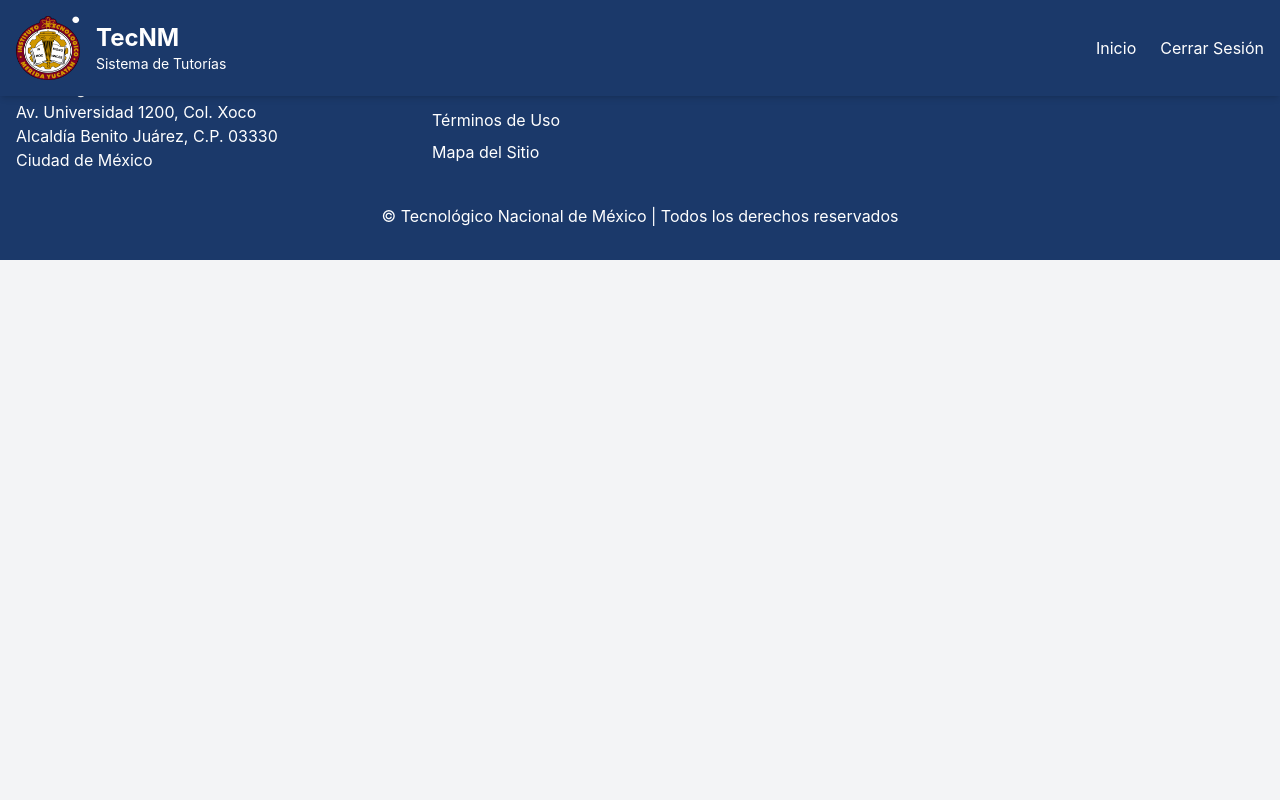
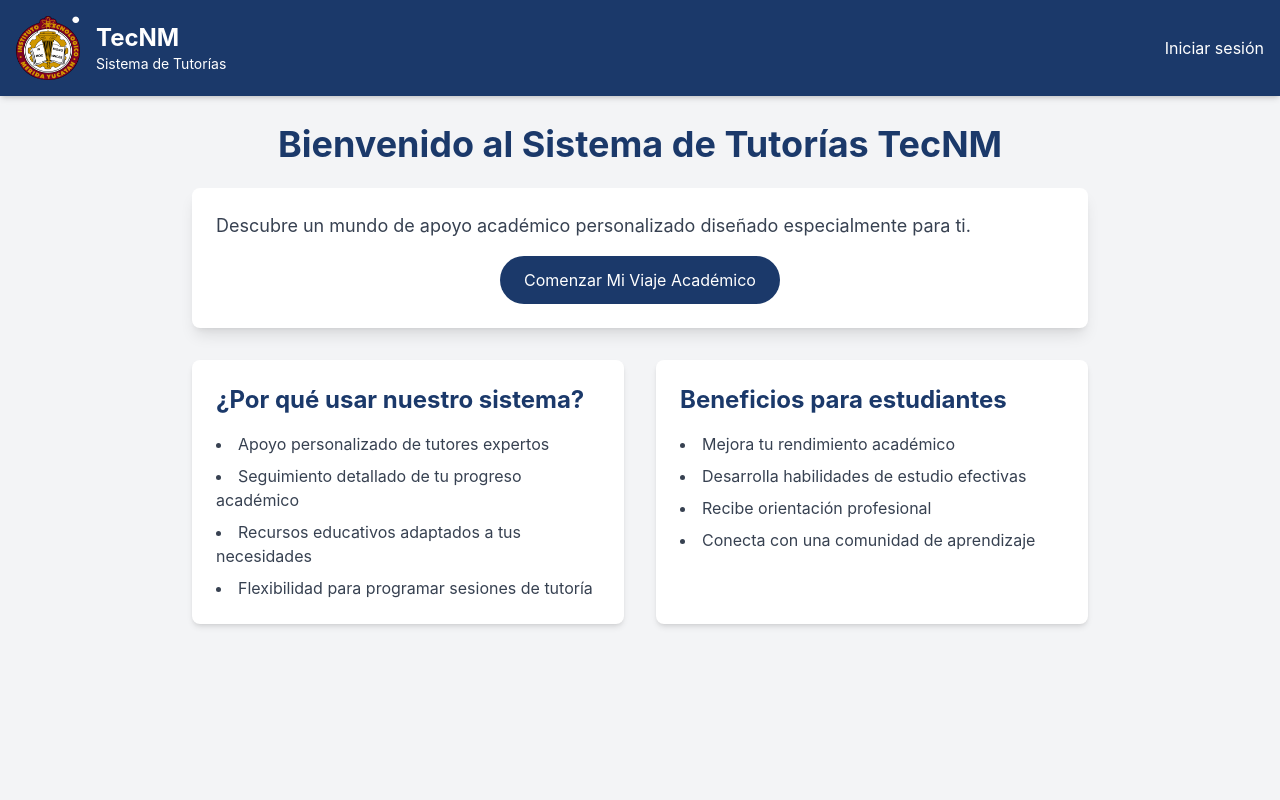
Before and after one commit to MrPoncho30/tutores, a React (Create React App) app: page /home in a window 1280 px wide. Shown: the top 800 px of the page. Built offline with nearby package versions, Linux system fonts and the light colour scheme; grey boxes are pictures that could not be loaded.

Commit message:
Modifications in the header, start, etc.

```diff
--- a/package.json
+++ b/package.json
@@ -6,6 +6,7 @@
     "@testing-library/jest-dom": "^5.17.0",
     "@testing-library/react": "^13.4.0",
     "@testing-library/user-event": "^13.5.0",
+    "font-awesome": "^4.7.0",
     "react": "^18.3.1",
     "react-dom": "^18.3.1",
     "react-router-dom": "^7.0.1",
--- a/src/App.js
+++ b/src/App.js
@@ -1,20 +1,24 @@
 import './App.css';
-import { BrowserRouter as Router, Routes, Route, Navigate } from 'react-router-dom';
+import { BrowserRouter as Router, Routes, Route } from 'react-router-dom';
 import Header from './components/header';
 import Footer from './components/footer';
 import LoginForm from './components/loginForm';
 import Main from './components/Main';
 import FormularioCuestionario from './components/FormQuest';
+import Home from './components/home';
+import 'font-awesome/css/font-awesome.min.css';
+
 
 const App = () => (
   <Router>
     <div className="flex flex-col min-h-screen bg-gray-100">
       <Header />
       <Routes>
-        <Route path="/" element={<Navigate to="/loginForm" replace />} />
-        <Route path="/loginForm" element={<LoginForm />} exact />
-        <Route path="/Main" element={<Main />} exact />
-        <Route path="/FormQuest" element={<FormularioCuestionario />} exact />
+        <Route path="/" element={<Home />} /> {/* Página inicial */}
+        <Route path="/home" element={<Home />} />
+        <Route path="/loginForm" element={<LoginForm />} />
+        <Route path="/Main" element={<Main />} />
+        <Route path="/FormQuest" element={<FormularioCuestionario />} />
       </Routes>
       <Footer />
     </div>
--- a/src/components/FormQuest.jsx
+++ b/src/components/FormQuest.jsx
@@ -45,9 +45,72 @@ const FormularioCuestionario = () => {
             </Question>
 
             <Question title="4. Califica tu habilidad para comunicarte efectivamente con tus tutorados:">
-              <div className="flex items-center space-x-4">
-                <input type="range" name="comunicacion" min="1" max="5" className="w-full" />
-                <span className="text-sm text-gray-600">1 (Necesita mejorar) - 5 (Excelente)</span>
+              <div className="flex flex-col items-center space-y-6">
+                <label className="text-2xl font-bold text-[#1B396A] mt-2 text-center">
+                  Habilidad de Comunicación
+                </label>
+
+                <div className="relative w-full max-w-lg">
+                  <input
+                    type="range"
+                    name="comunicacion"
+                    min="1"
+                    max="5"
+                    step="1"
+                    className="w-full h-4 bg-transparent appearance-none rounded-full cursor-pointer"
+                    style={{
+                      background: "linear-gradient(to right, #FF6F61, #FF9F70)",
+                    }}
+                  />
+
+                  <style jsx>{`
+                    input[type="range"]::-webkit-slider-thumb {
+                      -webkit-appearance: none;
+                      appearance: none;
+                      width: 24px;
+                      height: 24px;
+                      border-radius: 50%;
+                      background-color: #FF6F61;
+                      border: 2px solid #FF9F70;
+                      cursor: pointer;
+                      transition: background-color 0.3s ease;
+                    }
+
+                    input[type="range"]::-moz-range-thumb {
+                      width: 24px;
+                      height: 24px;
+                      border-radius: 50%;
+                      background-color: #FF6F61;
+                      border: 2px solid #FF9F70;
+                      cursor: pointer;
+                      transition: background-color 0.3s ease;
+                    }
+
+                    input[type="range"]::-ms-thumb {
+                      width: 24px;
+                      height: 24px;
+                      border-radius: 50%;
+                      background-color: #FF6F61;
+                      border: 2px solid #FF9F70;
+                      cursor: pointer;
+                      transition: background-color 0.3s ease;
+                    }
+                  `}</style>
+
+                  {/* Estilo de los textos de las etiquetas */}
+                  <div className="absolute left-0 right-0 flex justify-between text-xs text-[#1B396A] mt-2">
+                    <span className="font-semibold">1</span>
+                    <span className="font-semibold">2</span>
+                    <span className="font-semibold">3</span>
+                    <span className="font-semibold">4</span>
+                    <span className="font-semibold">5</span>
+                  </div>
+                </div>
+
+                <div className="flex items-center justify-between w-full max-w-lg">
+                  <span className="text-sm text-[#6198ff]">1 (Necesita mejorar)</span>
+                  <span className="text-sm text-[#6198ff]">5 (Excelente)</span>
+                </div>
               </div>
             </Question>
 
--- a/src/components/Main.jsx
+++ b/src/components/Main.jsx
@@ -8,8 +8,12 @@ import entradaImage from '../assets/entrada2.jpg';
 const Main = () => {
   const navigate = useNavigate();
 
-  const handleRedirect = () => {
-    navigate("/FormQuest");
+  const handleRedirect = (path) => {
+    navigate(path);
+  };
+
+  const handleAdditionalRedirect = (path) => {
+    navigate(path);
   };
 
   return (
@@ -26,33 +30,56 @@ const Main = () => {
       >
         <div className="relative z-10 p-6 pt-20 mt-6 ">
           <div className="mt-6">
-            <h1 className="text-3xl font-bold text-center mb-6">
+            <h1 className="text-3xl font-bold text-[#0f1a2b] text-center mb-6">
               Bienvenido a tu Dashboard @USER
             </h1>
           </div>
 
-          {/* Tarjetas del Dashboard */}
+
           <div className="max-w-6xl mx-auto grid md:grid-cols-2 lg:grid-cols-3 gap-6">
             <DashboardCard
               title="Cuestionarios Actuales"
-              icon="fa-file-alt"
               description="Evalúa tus habilidades como tutor."
               buttonText="Ver Todos los Cuestionarios"
               buttonColor="bg-[#D19800]"
               headerColor="bg-[#D19800]"
-              onClick={handleRedirect}
+              onClick={() => handleRedirect("#")}
+              additionalTexts={[
+                { text: "Cuestionario de Competencias Tutorales", link: "/FormQuest" },
+                { text: "Cuestionario 2", link: "#" },
+              ]}
+              onAdditionalClick={handleAdditionalRedirect}
             />
             <DashboardCard
               title="Cuestionarios Anteriores"
-              icon="fa-history"
               description="Revisa y actualiza tus respuestas anteriores."
               buttonText="Ver Historial"
+              buttonColor="bg-[#810620]"
+              headerColor="bg-[#810620]"
+            />
+            <DashboardCard
+              title="Tu Perfil"
+              description="Actualiza tu informacion personal y académica."
+              buttonText="Ver Perfil"
+              buttonColor="bg-[#9EBE5D]"
+              headerColor="bg-[#9EBE5D]"
+            />
+            <DashboardCard
+              title="Calendario de Tutorías"
+              description="Revisa y actualiza tus respuestas anteriores."
+              buttonText="Ver Calendario"
+              buttonColor="bg-[#810620]"
+              headerColor="bg-[#810620]"
+            />
+            <DashboardCard
+              title="Card Extra xd"
+              description="Revisa y actualiza tus respuestas anteriores."
+              buttonText="Ver extra xd"
               buttonColor="bg-[#D19800]"
               headerColor="bg-[#D19800]"
             />
           </div>
 
-          {/* Sección de Progreso */}
           <div className="max-w-6xl mx-auto mt-6">
             <ProgressSection />
           </div>
--- a/src/components/dashboardCard.jsx
+++ b/src/components/dashboardCard.jsx
@@ -1,22 +1,36 @@
-import React from "react";
-
-// CONTENEDORES TIPOS "CARTAS" DONDE SE VISUALIZAN CUESTIONARIOS, HISTORIAL, ETC.
-const DashboardCard = ({ title, icon, description, buttonText, buttonColor, headerColor, onClick }) => {
+const DashboardCard = ({ title, description, buttonText, buttonColor, headerColor, onClick, additionalTexts, onAdditionalClick }) => {
   return (
     <div className="bg-white rounded-lg shadow-md hover:shadow-lg transition duration-300">
       <div className={`${headerColor} h-12 w-full rounded-t-lg`} />
 
       <div className="p-6">
         <h2 className="text-xl font-semibold text-[#1B396A] mb-4 flex items-center">
-          <i className={`fas ${icon} mr-2`}></i> {title}
+          {title}
         </h2>
         <p className="text-gray-600 mb-4">{description}</p>
+
+        {additionalTexts && additionalTexts.length > 0 && (
+          <div className="mt-4">
+            {additionalTexts.map((text, index) => (
+              <div
+                key={index}
+                onClick={() => onAdditionalClick(text.link)}
+                className="text-blue-600 cursor-pointer hover:underline mb-2"
+              >
+                {text.text}
+              </div>
+            ))}
+          </div>
+        )}
+
+        {/* Botón */}
         <button
           onClick={onClick}
-          className={`${buttonColor} rounded-lg py-2 px-4 text-black transform transition duration-300 hover:scale-105 hover:shadow-2xl hover:bg-opacity-90`}
+          className={`${buttonColor} rounded-lg py-2 px-4 text-white transform transition duration-300 hover:scale-105 hover:shadow-2xl hover:bg-opacity-90`}
         >
           {buttonText}
         </button>
+
       </div>
     </div>
   );
--- a/src/components/header.jsx
+++ b/src/components/header.jsx
@@ -1,19 +1,63 @@
 import React from 'react';
-import { useNavigate } from 'react-router-dom';
+import { useNavigate, useLocation } from 'react-router-dom';
 import logo from '../assets/Logo.png';
 
 // ENCABEZADO
 const Header = () => {
   const navigate = useNavigate();
-
+  const location = useLocation();
 
   const handleLogout = () => {
-
     navigate('/loginForm');
   };
 
   const handleHome = () => {
+    navigate('/home');
+  };
+
+  const handleMain = () => {
     navigate('/Main');
+  };
+
+  const renderNavButtons = () => {
+    if (location.pathname === '/loginForm') {
+      return (
+        <button
+          onClick={handleHome}
+          className="hover:text-gray-300 transition duration-300 flex items-center"
+        >
+          Dashboard
+        </button>
+      );
+    }
+
+    if (location.pathname === '/home') {
+      return (
+        <button
+          onClick={handleLogout}
+          className="hover:text-gray-300 transition duration-300 flex items-center"
+        >
+          Iniciar sesión
+        </button>
+      );
+    }
+
+    return (
+      <>
+        <button
+          onClick={handleMain}
+          className="hover:text-gray-300 transition duration-300 flex items-center"
+        >
+          Inicio
+        </button>
+        <button
+          onClick={handleLogout}
+          className="hover:text-gray-300 transition duration-300 flex items-center"
+        >
+          Cerrar Sesión
+        </button>
+      </>
+    );
   };
 
   return (
@@ -32,18 +76,7 @@ const Header = () => {
             </div>
           </div>
           <nav className="flex flex-wrap justify-center md:justify-end space-x-4">
-            <button
-              onClick={handleHome}
-              className="hover:text-gray-300 transition duration-300 flex items-center"
-            >
-              <i className="fas fa-home mr-2"></i> Inicio
-            </button>
-            <button
-              onClick={handleLogout}
-              className="hover:text-gray-300 transition duration-300 flex items-center"
-            >
-              <i className="fas fa-sign-out-alt mr-2"></i> Cerrar Sesión
-            </button>
+            {renderNavButtons()}
           </nav>
         </div>
       </div>
--- /dev/null
+++ b/src/components/home.jsx
@@ -0,0 +1,75 @@
+import React from 'react';
+import { Link } from 'react-router-dom';
+
+const Home = () => (
+  <div className="flex flex-col min-h-screen bg-gray-100">
+    <header className="bg-[#1B396A] text-white shadow-md">
+      <div className="container mx-auto px-4">
+        <div className="flex flex-col md:flex-row justify-between items-center py-4">
+          <div className="flex items-center mb-4 md:mb-0">
+
+            <img src="/resources/tecnm.png" alt="TecNM Logo" className="mr-4 w-[60px] h-[60px] rounded-full shadow-md" />
+            <div>
+              <h1 className="text-2xl font-bold">TecNM</h1>
+              <p className="text-sm">Sistema de Tutorías</p>
+            </div>
+          </div>
+          <nav className="flex flex-wrap justify-center md:justify-end space-x-4">
+            <Link to="/Main" className="hover:text-gray-300 transition duration-300 flex items-center">
+              <i className="fas fa-home mr-2 text-xl"></i> Inicio
+            </Link>
+            <Link to="/loginForm" className="hover:text-gray-300 transition duration-300 flex items-center">
+              <i className="fas fa-sign-in-alt mr-2 text-xl"></i> Iniciar Sesión
+            </Link>
+          </nav>
+        </div>
+      </div>
+    </header>
+
+    <main className="flex-grow container mx-auto px-4 py-8">
+      <div className="max-w-4xl mx-auto">
+        <h1 className="text-4xl font-bold text-[#1B396A] mb-6 text-center">Bienvenido al Sistema de Tutorías TecNM</h1>
+
+        <div className="bg-white shadow-lg rounded-lg overflow-hidden mb-8">
+          <div className="p-6">
+            <p className="text-lg text-gray-700 mb-4">
+              Descubre un mundo de apoyo académico personalizado diseñado especialmente para ti.
+            </p>
+            <div className="flex justify-center">
+              <Link
+                to="/loginForm"
+                className="bg-[#1B396A] text-white px-6 py-3 rounded-full hover:bg-[#2C5282] transition duration-300 transform hover:scale-105 flex items-center"
+              >
+                Comenzar Mi Viaje Académico
+              </Link>
+            </div>
+          </div>
+        </div>
+
+        <div className="grid md:grid-cols-2 gap-8 mb-12">
+          <div className="bg-white p-6 rounded-lg shadow-md hover:shadow-lg transition duration-300">
+            <h2 className="text-2xl font-bold text-[#1B396A] mb-4">¿Por qué usar nuestro sistema?</h2>
+            <ul className="list-disc list-inside text-gray-700 space-y-2">
+              <li>Apoyo personalizado de tutores expertos</li>
+              <li>Seguimiento detallado de tu progreso académico</li>
+              <li>Recursos educativos adaptados a tus necesidades</li>
+              <li>Flexibilidad para programar sesiones de tutoría</li>
+            </ul>
+          </div>
+          <div className="bg-white p-6 rounded-lg shadow-md hover:shadow-lg transition duration-300">
+            <h2 className="text-2xl font-bold text-[#1B396A] mb-4">Beneficios para estudiantes</h2>
+            <ul className="list-disc list-inside text-gray-700 space-y-2">
+              <li>Mejora tu rendimiento académico</li>
+              <li>Desarrolla habilidades de estudio efectivas</li>
+              <li>Recibe orientación profesional</li>
+              <li>Conecta con una comunidad de aprendizaje</li>
+            </ul>
+          </div>
+
+        </div>
+      </div>
+    </main>
+  </div>
+);
+
+export default Home;
--- a/src/components/loginForm.jsx
+++ b/src/components/loginForm.jsx
@@ -61,7 +61,7 @@ const LoginForm = () => {
                 >
                   Iniciar Sesión
                 </button>
-                <a href="#" className="inline-block align-baseline font-bold text-sm text-[#1B396A] hover:text-[#ffffff]">
+                <a href="#" className="inline-block align-baseline font-bold text-sm text-[#1B396A] hover:text-[#2C5282]">
                   ¿Olvidaste tu contraseña?
                 </a>
               </div>
```
Also changed, not shown: 1 other file (tests, documents, lock files or other folders).
